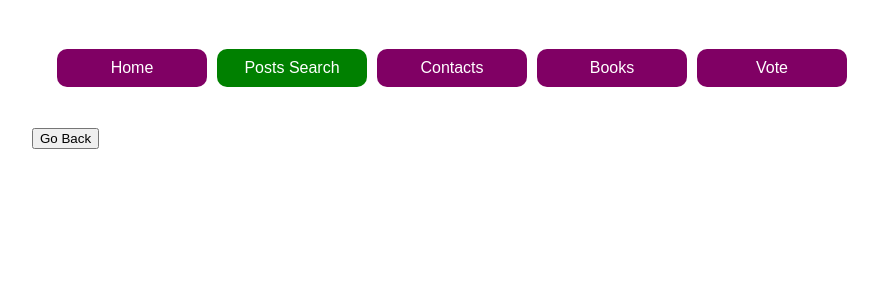
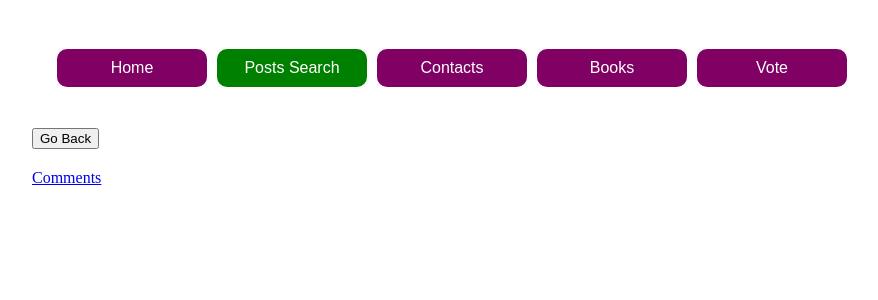
Before and after one commit to RomaSamkov/react-app, a React (Create React App) app: page /posts/1 in a window 1280 px wide. Shown: the top 300 px of the page, without its empty margins (208-1086 px from the left). Built offline with nearby package versions, Linux system fonts and the light colour scheme; no server answers.

Commit message:
add useLocation, Outlet

```diff
--- a/src/pages/SinglePostsPage/SinglePostsPage.jsx
+++ b/src/pages/SinglePostsPage/SinglePostsPage.jsx
@@ -1,5 +1,11 @@
 import React, { useEffect, useState } from "react";
-import { useNavigate, useParams } from "react-router-dom";
+import {
+  Link,
+  Outlet,
+  useLocation,
+  useNavigate,
+  useParams,
+} from "react-router-dom";
 import { getSinglePost } from "shared/services/posts";
 
 const SinglePostsPage = () => {
@@ -10,6 +16,9 @@ const SinglePostsPage = () => {
     loading: false,
     error: null,
   });
+
+  const location = useLocation();
+  const from = location.state?.from || "/posts";
 
   useEffect(() => {
     const fetchPosts = async () => {
@@ -45,7 +54,7 @@ const SinglePostsPage = () => {
     fetchPosts();
   }, [setState, id]);
 
-  const goBack = () => navigate(-1);
+  const goBack = () => navigate(from);
 
   const { title, body } = state.item;
 
@@ -54,6 +63,10 @@ const SinglePostsPage = () => {
       <button onClick={goBack}>Go Back</button>
       <h2>{title}</h2>
       <p>{body}</p>
+      <Link state={{ from }} to={`/posts/${id}/comments`}>
+        Comments
+      </Link>
+      <Outlet />
     </div>
   );
 };
```
